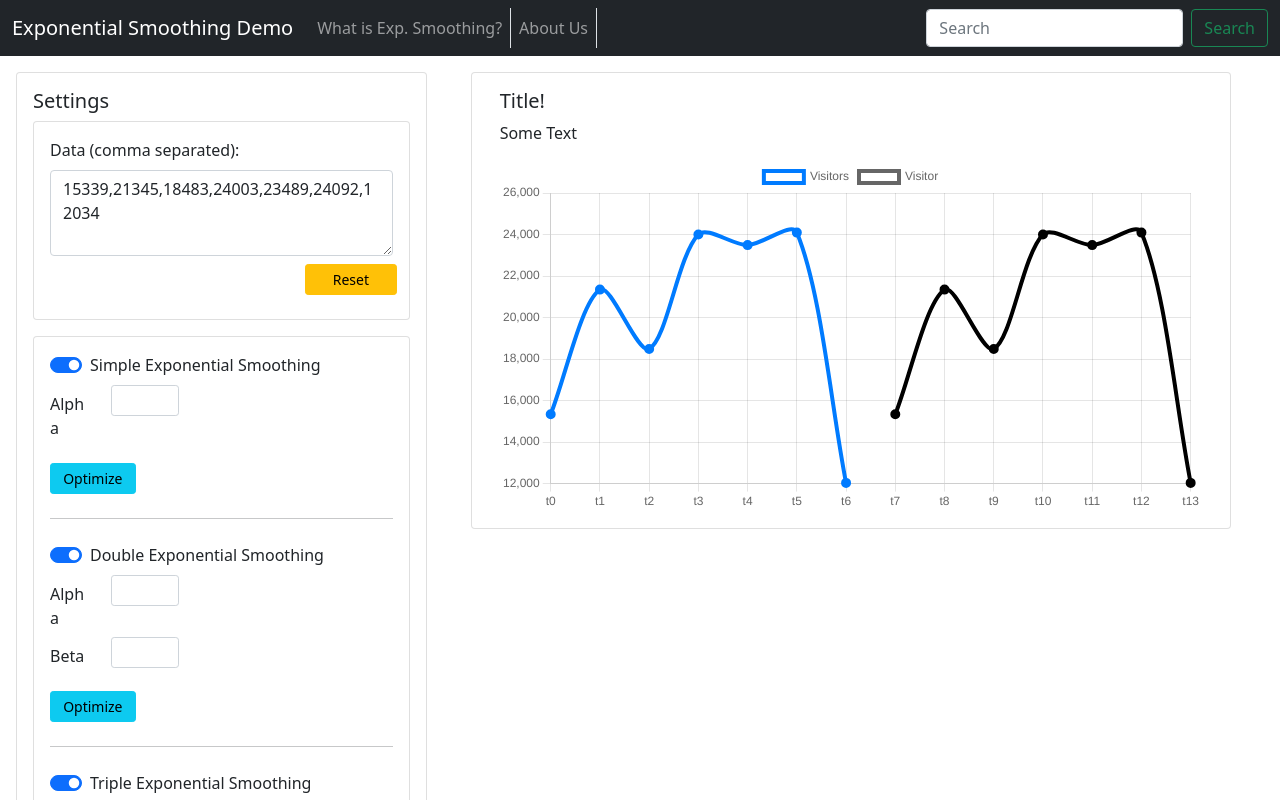
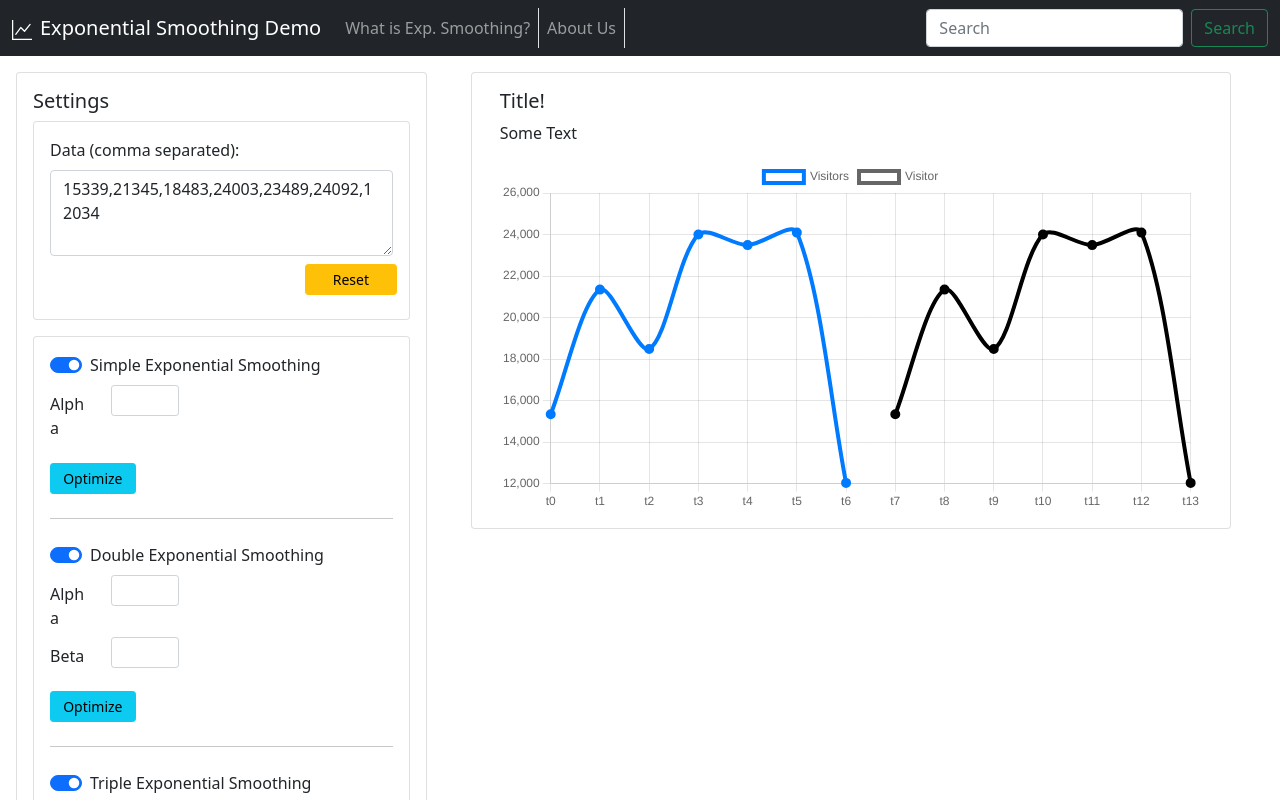
Before and after one commit to shuky-shukrun/Exponential-Smoothing-Demo, a React (Create React App) app: page / in a window 1280 px wide. Shown: the top 800 px of the page. Built offline with nearby package versions, Linux system fonts and the light colour scheme.

Commit message:
add graph icon to top navbar

```diff
--- a/src/components/top-navbar/top-navbar.jsx
+++ b/src/components/top-navbar/top-navbar.jsx
@@ -1,3 +1,4 @@
+import { GraphUp } from "react-bootstrap-icons";
 import { Link } from "react-router-dom";
 
 const TopNavbar = (props) => {
@@ -5,6 +6,7 @@ const TopNavbar = (props) => {
     <nav className="navbar navbar-expand-md navbar-dark fixed-top bg-dark">
       <div className="container-fluid">
         <Link className="navbar-brand" to="/">
+          <GraphUp style={{ color: "white" }} className="me-2" />
           Exponential Smoothing Demo
         </Link>
         <button
```
